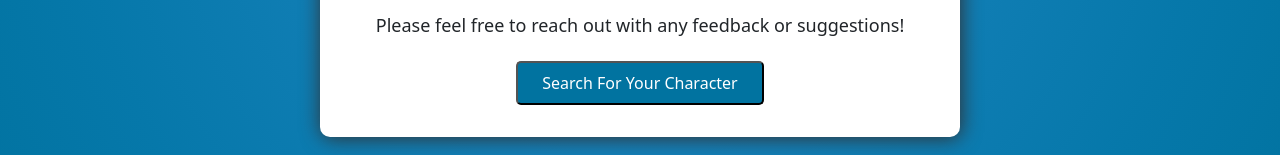
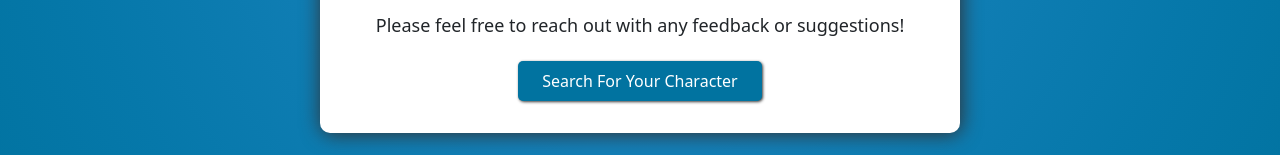
Before and after one commit to MatthewGammon/Albion-Player-Info, a React (Create React App) app: page /home in a window 1280 px wide. Shown: the part 553-708 px from the top of the page. Built offline with nearby package versions, Linux system fonts and the light colour scheme; no server answers.

Commit message:
set border to none and add box shadow to buttons

```diff
--- a/src/components/battles/BattleEvent.css
+++ b/src/components/battles/BattleEvent.css
@@ -71,6 +71,8 @@
   border-radius: 5px;
   background-color: white;
   color: rgb(3, 87, 121);
+  border: none;
+  box-shadow: 1px 1px 3px rgb(61, 61, 61);
 }
 
 @media only screen and (max-width: 950px) {
--- a/src/components/player/playerSearch/PlayerSearch.css
+++ b/src/components/player/playerSearch/PlayerSearch.css
@@ -30,6 +30,8 @@
   border-radius: 5px;
   background-color: #0173a0;
   color: white;
+  border: none;
+  box-shadow: 1px 1px 3px rgb(61, 61, 61);
 }
 
 @media only screen and (max-width: 900px) {
```
